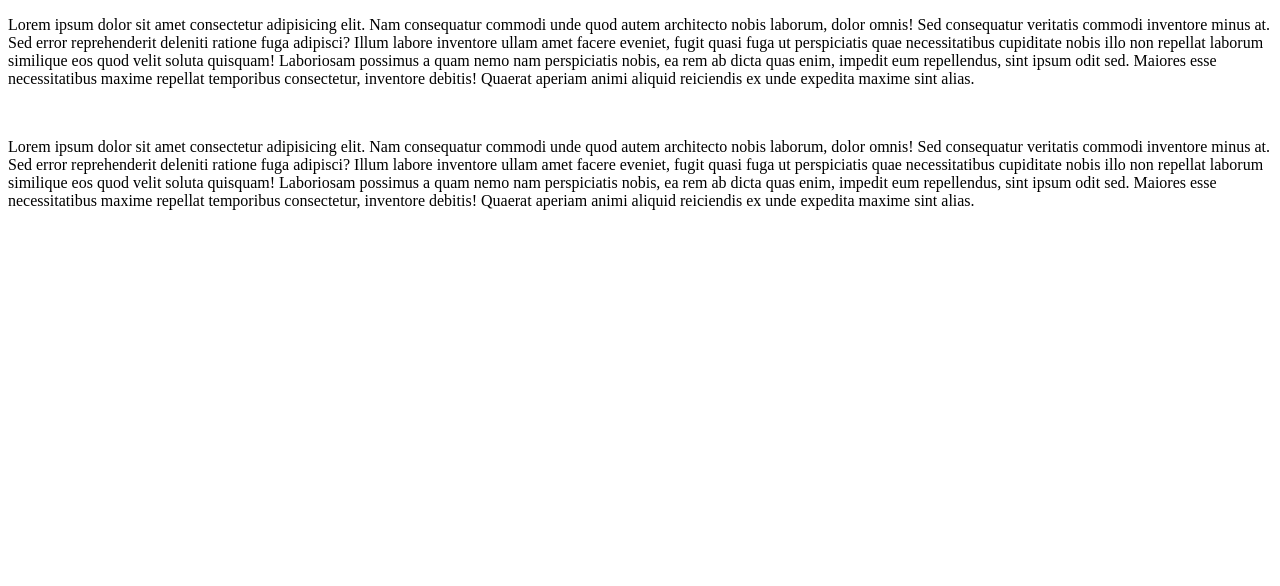
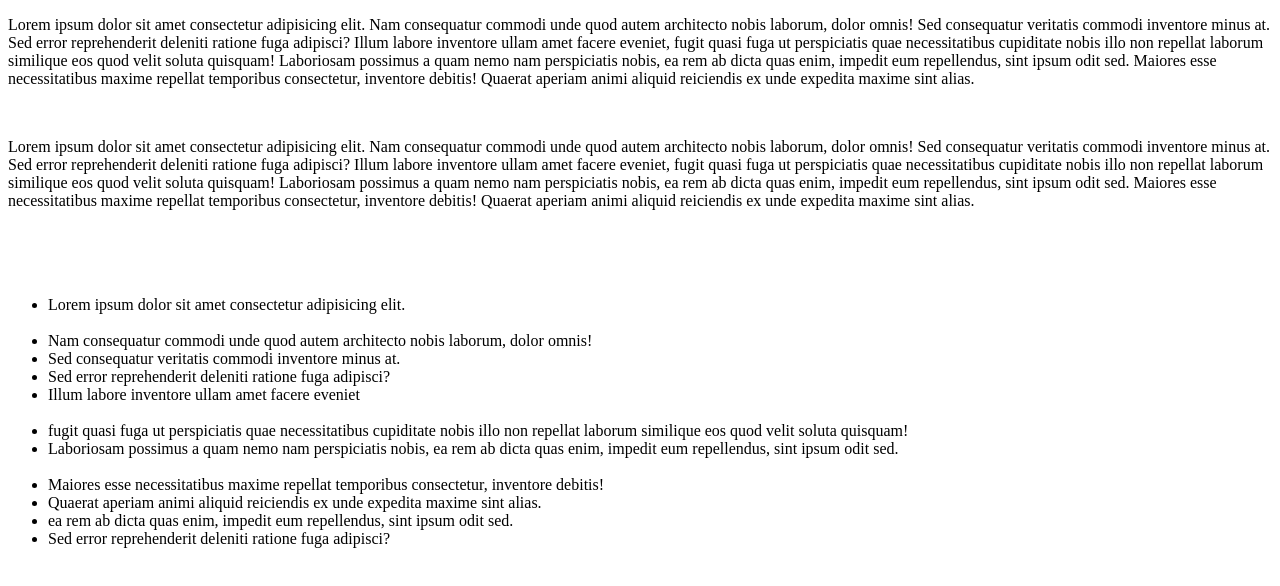
Before and after one commit to ritickrai-cedcoss/Template1, a plain HTML site: page src/index.html in a window 1280 px wide. Drawn offline with Linux system fonts and the light colour scheme.

Commit message:
middle lists

```diff
--- a/src/index.html
+++ b/src/index.html
@@ -11,5 +11,23 @@
     <br>
     <p>Lorem ipsum dolor sit amet consectetur adipisicing elit. Nam consequatur commodi unde quod autem architecto nobis laborum, dolor omnis! Sed consequatur veritatis commodi inventore minus at. Sed error reprehenderit deleniti ratione fuga adipisci? Illum labore inventore ullam amet facere eveniet, fugit quasi fuga ut perspiciatis quae necessitatibus cupiditate nobis illo non repellat laborum similique eos quod velit soluta quisquam! Laboriosam possimus a quam nemo nam perspiciatis nobis, ea rem ab dicta quas enim, impedit eum repellendus, sint ipsum odit sed. Maiores esse necessitatibus maxime repellat temporibus consectetur, inventore debitis! Quaerat aperiam animi aliquid reiciendis ex unde expedita maxime sint alias.</p>
     <br>
+    <br>
+    <br>
+    <ul>
+        <li>Lorem ipsum dolor sit amet consectetur adipisicing elit.</li>
+        <br>
+        <li>Nam consequatur commodi unde quod autem architecto nobis laborum, dolor omnis!</li>
+        <li>Sed consequatur veritatis commodi inventore minus at. </li>
+        <li>Sed error reprehenderit deleniti ratione fuga adipisci?</li>
+        <li>Illum labore inventore ullam amet facere eveniet</li>
+        <br>
+        <li> fugit quasi fuga ut perspiciatis quae necessitatibus cupiditate nobis illo non repellat laborum similique eos quod velit soluta quisquam!</li>
+        <li>Laboriosam possimus a quam nemo nam perspiciatis nobis, ea rem ab dicta quas enim, impedit eum repellendus, sint ipsum odit sed. </li>
+        <br>
+        <li>Maiores esse necessitatibus maxime repellat temporibus consectetur, inventore debitis! </li>
+        <li>Quaerat aperiam animi aliquid reiciendis ex unde expedita maxime sint alias.</li>
+        <li>ea rem ab dicta quas enim, impedit eum repellendus, sint ipsum odit sed. </li>
+        <li>Sed error reprehenderit deleniti ratione fuga adipisci?</li>
+    </ul>
 </body>
 </html>
```
